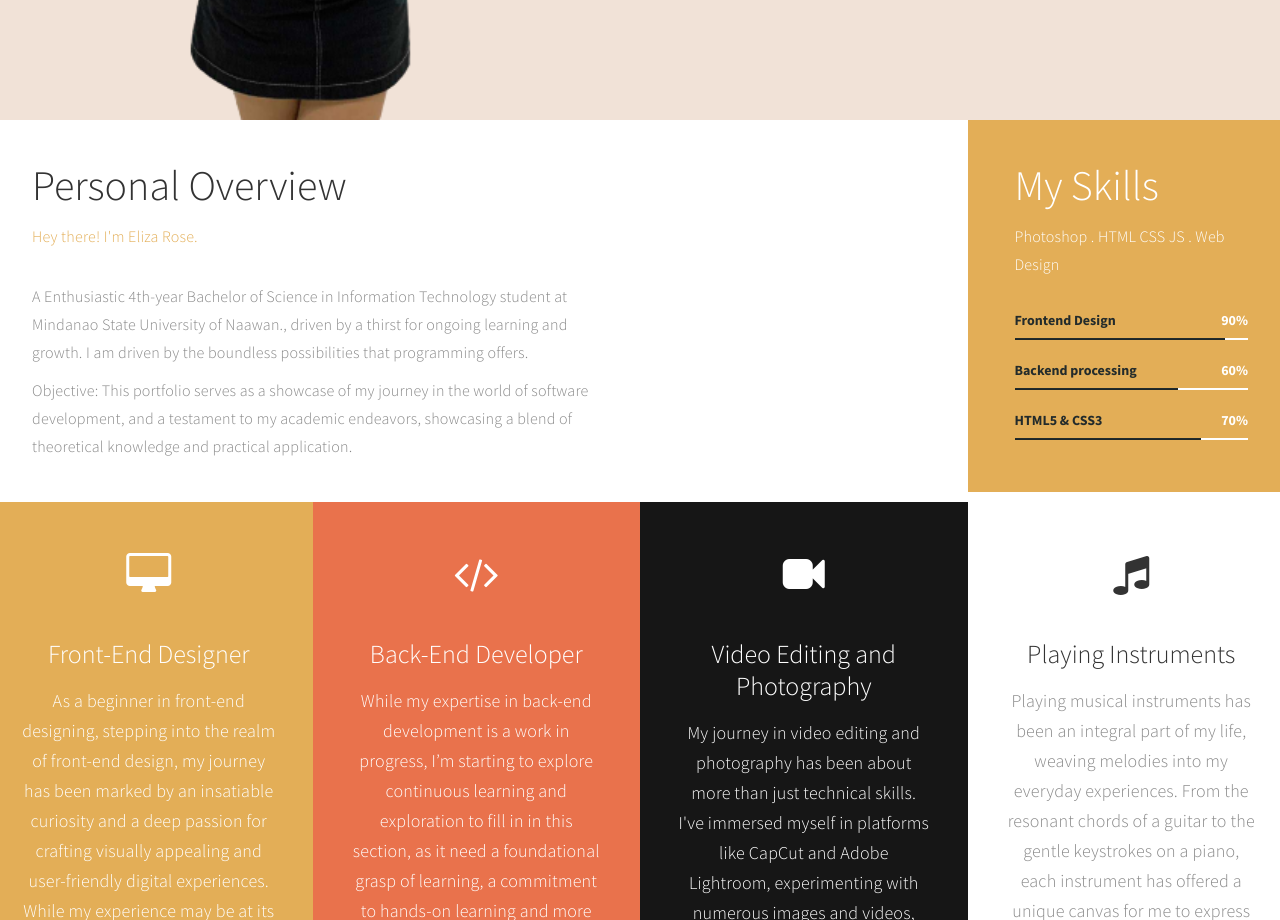
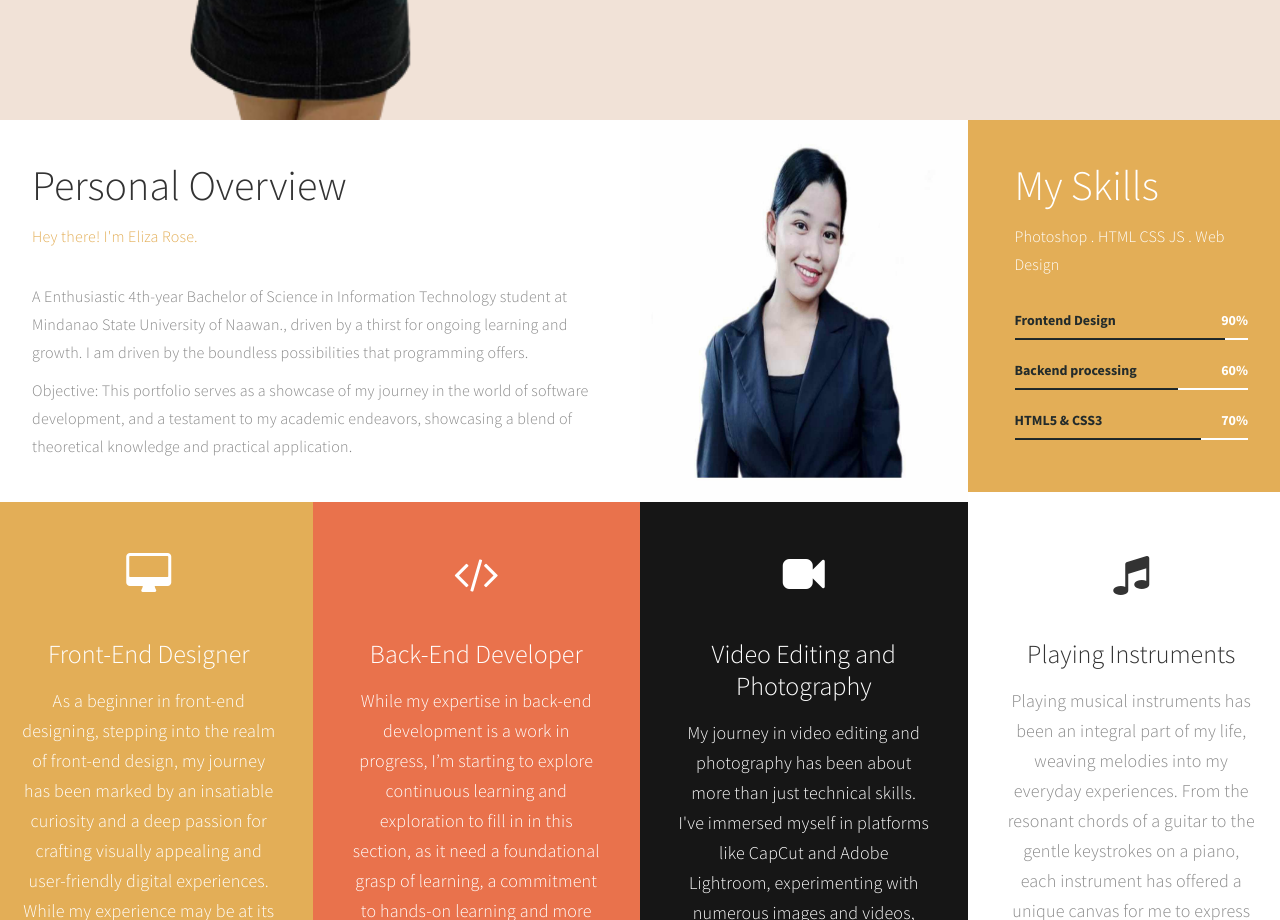
Before and after one commit to pi-viulet/portfolio1.0, a plain HTML site: page index.html in a window 1280 px wide. Shown: the part 680-1600 px from the top of the page. Drawn offline with Linux system fonts and the light colour scheme.

Commit message:
Update templatemo-style.css

```diff
--- a/css/templatemo-style.css
+++ b/css/templatemo-style.css
@@ -397,8 +397,8 @@ a:hover, a:active, a:focus {
    About section
 -----------------------------------------*/
 
-#about .about-img {
-    background: url('../images/about-img.jpg') no-repeat;
+#about .eliza {
+    background: url('../images/eliza.jpg') no-repeat;
 }
 
 #about .about-thumb,
```
